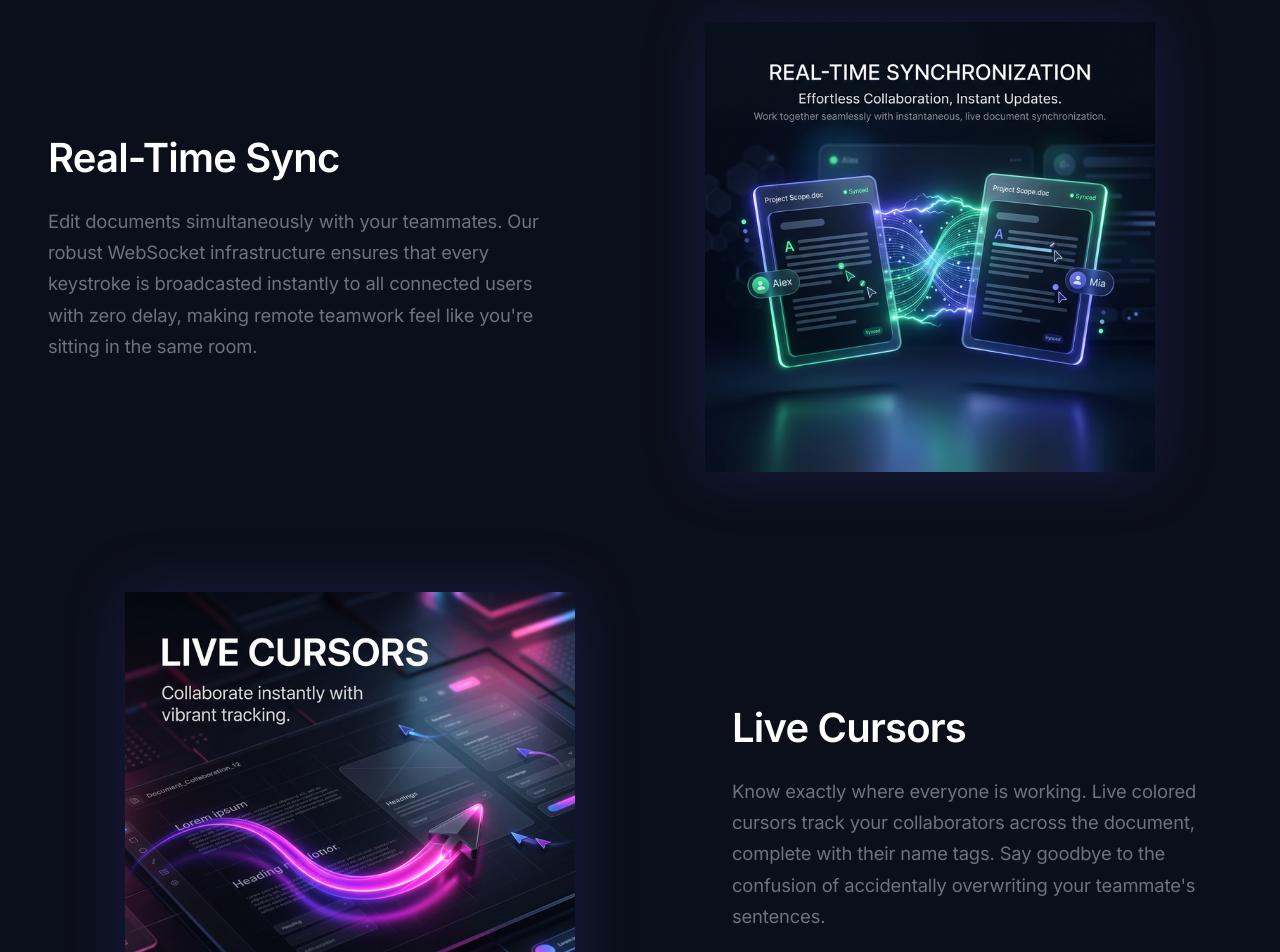
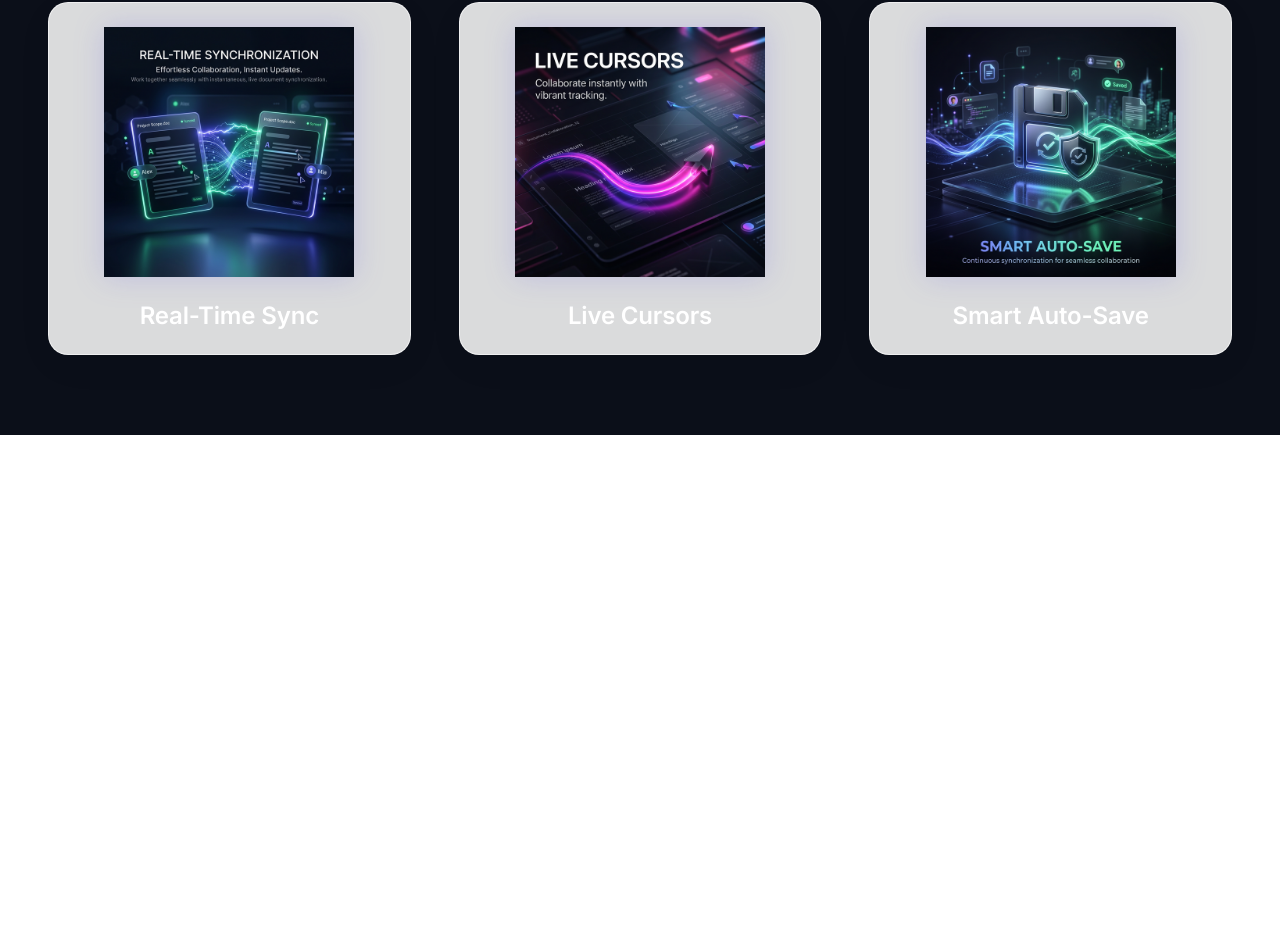
Before and after one commit to SAFI19122002/collab-docs, a React (Vite) app in the folder client/: page / in a window 1280 px wide. Shown: the part 777-1729 px from the top of the page. After the commit the page ends 1212 px from the top, so only its background shows below. Built offline with nearby package versions, Linux system fonts and the light colour scheme; what quill-cursors would draw is missing.

Commit message:
style(landing): convert features section from extended zig-zag to an image-only card grid

```diff
--- a/client/src/pages/Landing.jsx
+++ b/client/src/pages/Landing.jsx
@@ -50,44 +50,20 @@ export default function Landing() {
 
             {/* Features Section */}
             <section className="features-section">
-                <div className="features-container">
-                    {/* Feature 1 */}
-                    <div className="feature-row">
-                        <div className="feature-text">
-                            <h3 className="feature-title">Real-Time Sync</h3>
-                            <p className="feature-desc">
-                                Edit documents simultaneously with your teammates. Our robust WebSocket infrastructure ensures that every keystroke is broadcasted instantly to all connected users with zero delay, making remote teamwork feel like you're sitting in the same room.
-                            </p>
-                        </div>
-                        <div className="feature-visual">
-                            <img src="/feature_realtime_sync.png" alt="Real-Time Sync" className="feature-img" />
-                        </div>
+                <div className="features-grid">
+                    <div className="feature-card glass">
+                        <img src="/feature_realtime_sync.png" alt="Real-Time Sync" className="feature-img" />
+                        <h3 className="feature-title">Real-Time Sync</h3>
                     </div>
 
-                    {/* Feature 2 (Reversed) */}
-                    <div className="feature-row reverse">
-                        <div className="feature-text">
-                            <h3 className="feature-title">Live Cursors</h3>
-                            <p className="feature-desc">
-                                Know exactly where everyone is working. Live colored cursors track your collaborators across the document, complete with their name tags. Say goodbye to the confusion of accidentally overwriting your teammate's sentences.
-                            </p>
-                        </div>
-                        <div className="feature-visual">
-                            <img src="/feature_live_cursors.png" alt="Live Cursors" className="feature-img" />
-                        </div>
+                    <div className="feature-card glass">
+                        <img src="/feature_live_cursors.png" alt="Live Cursors" className="feature-img" />
+                        <h3 className="feature-title">Live Cursors</h3>
                     </div>
 
-                    {/* Feature 3 */}
-                    <div className="feature-row">
-                        <div className="feature-text">
-                            <h3 className="feature-title">Smart Auto-Save</h3>
-                            <p className="feature-desc">
-                                Never lose your work again. DocsGuru intelligently debounces your typing and auto-saves your documents seamlessly into our encrypted MongoDB database. Close your tab at any time with total peace of mind.
-                            </p>
-                        </div>
-                        <div className="feature-visual">
-                            <img src="/feature_auto_save.png" alt="Smart Auto-Save" className="feature-img" />
-                        </div>
+                    <div className="feature-card glass">
+                        <img src="/feature_auto_save.png" alt="Smart Auto-Save" className="feature-img" />
+                        <h3 className="feature-title">Smart Auto-Save</h3>
                     </div>
                 </div>
             </section>
--- a/client/src/styles/landing.css
+++ b/client/src/styles/landing.css
@@ -163,92 +163,60 @@
     box-shadow: 0 10px 25px rgba(79, 70, 229, 0.5);
 }
 
-/* Features Zig-Zag Layout */
+/* Features Image-Only Grid Layout */
 .features-section {
-    padding: 100px 48px;
+    padding: 80px 48px;
     background: transparent;
     border-top: 1px solid rgba(255, 255, 255, 0.05);
     position: relative;
     z-index: 10;
 }
 
-.features-container {
+.features-grid {
+    display: grid;
+    grid-template-columns: repeat(auto-fit, minmax(300px, 1fr));
+    gap: 48px;
     max-width: 1200px;
     margin: 0 auto;
+}
+
+.feature-card {
+    padding: 24px;
+    text-align: center;
+    border: 1px solid var(--border);
+    transition: transform 0.4s ease, box-shadow 0.4s ease, border-color 0.4s ease;
+    background: rgba(var(--card-rgb, 20, 20, 20), 0.6);
+    border-radius: 16px;
     display: flex;
     flex-direction: column;
-    gap: 120px;
-    /* Large breathable spacing between features */
+    align-items: center;
+    justify-content: center;
 }
 
-.feature-row {
-    display: flex;
-    align-items: center;
-    justify-content: space-between;
-    gap: 80px;
-}
-
-.feature-row.reverse {
-    flex-direction: row-reverse;
-}
-
-.feature-text {
-    flex: 1;
-    max-width: 500px;
-}
-
-.feature-visual {
-    flex: 1;
-    display: flex;
-    justify-content: center;
-    align-items: center;
-    position: relative;
+.feature-card:hover {
+    transform: translateY(-8px) scale(1.02);
+    box-shadow: 0 20px 40px rgba(0, 0, 0, 0.4);
+    border-color: rgba(79, 70, 229, 0.5);
 }
 
 .feature-img {
     width: 100%;
-    max-width: 450px;
-    height: auto;
+    max-height: 250px;
     object-fit: contain;
-    filter: drop-shadow(0 0 30px rgba(79, 70, 229, 0.2));
-    transition: transform 0.5s cubic-bezier(0.4, 0, 0.2, 1);
+    margin-bottom: 24px;
+    filter: drop-shadow(0 0 15px rgba(79, 70, 229, 0.2));
+    transition: filter 0.4s ease;
 }
 
-.feature-row:hover .feature-img {
-    transform: scale(1.05) translateY(-10px);
-    filter: drop-shadow(0 20px 40px rgba(79, 70, 229, 0.4));
+.feature-card:hover .feature-img {
+    filter: drop-shadow(0 10px 25px rgba(79, 70, 229, 0.5));
 }
 
 .feature-title {
-    font-size: 2.5rem;
-    font-weight: 800;
-    margin-bottom: 24px;
-    letter-spacing: -0.02em;
+    font-size: 1.5rem;
+    font-weight: 700;
+    margin: 0;
     color: white;
-}
-
-.feature-desc {
-    font-size: 1.15rem;
-    color: var(--text-muted);
-    line-height: 1.7;
-}
-
-@media (max-width: 900px) {
-
-    .feature-row,
-    .feature-row.reverse {
-        flex-direction: column;
-        text-align: center;
-        gap: 40px;
-    }
-
-    .feature-text {
-        max-width: 100%;
-    }
-
-    .feature-title {
-        font-size: 2rem;
-    }
 }
 
 @media (max-width: 768px) {
@@ -259,8 +227,4 @@
     .landing-nav {
         padding: 16px 24px;
     }
-
-    .features-container {
-        gap: 80px;
-    }
 }
```
